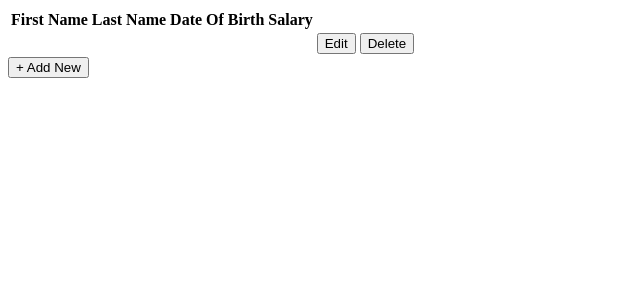
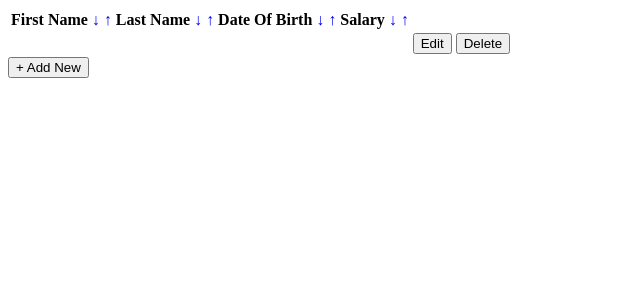
Before and after one commit to BrusselSprout333/mvc-project, a PHP site: page /index.php?sort_column=first_name&sort_method=asc in a window 1280 px wide. Shown: the top 300 px of the page, without its empty margins (0-640 px from the left). Run offline with PHP 8.4, Linux system fonts and the light colour scheme; data that the repository does not hold is empty.

Commit message:
sort added

```diff
--- a/App/Models/EmployeeModel.php
+++ b/App/Models/EmployeeModel.php
@@ -6,7 +6,11 @@ class EmployeeModel extends model
 {
     static function view($db): array
     {
-        $query = $db -> select();
+        if(empty($_GET['sort_column'])) {
+            $_GET['sort_column'] = 'first_name';
+            $_GET['sort_method'] = 'asc';
+        }
+        $query = $db -> select($_GET['sort_column'], strtoupper($_GET['sort_method']));
         $arr = [];
         $query -> execute();
         while($row = $query->fetch(PDO::FETCH_OBJ)) {
--- a/App/Views/ViewTemplateStart.php
+++ b/App/Views/ViewTemplateStart.php
@@ -1,7 +1,19 @@
 <table>
     <tr>
-        <th>First Name</th>
-        <th>Last Name</th>
-        <th>Date Of Birth</th>
-        <th>Salary</th>
+        <th>First Name
+            <a href = "index.php?sort_column=first_name&sort_method=asc" style="text-decoration: none">&#8595;</a>
+            <a href = "index.php?sort_column=first_name&sort_method=desc" style="text-decoration: none">&#8593;</a>
+        </th>
+        <th>Last Name
+            <a href = "index.php?sort_column=last_name&sort_method=asc" style="text-decoration: none">&#8595;</a>
+            <a href = "index.php?sort_column=last_name&sort_method=desc" style="text-decoration: none">&#8593;</a>
+        </th>
+        <th>Date Of Birth
+            <a href = "index.php?sort_column=date_of_birth&sort_method=asc" style="text-decoration: none">&#8595;</a>
+            <a href = "index.php?sort_column=date_of_birth&sort_method=desc" style="text-decoration: none">&#8593;</a>
+        </th>
+        <th>Salary
+            <a href = "index.php?sort_column=salary&sort_method=asc" style="text-decoration: none">&#8595;</a>
+            <a href = "index.php?sort_column=salary&sort_method=desc" style="text-decoration: none">&#8593;</a>
+        </th>
     </tr>
--- a/framework/database/database.php
+++ b/framework/database/database.php
@@ -8,9 +8,9 @@ class database
     {
         $this->pdo = new PDO($dsn, $user, $pass);
     }
-    public function select()
+    public function select($column, $method)
     {
-        return $this -> pdo -> prepare('SELECT * FROM `employees` ORDER BY `first_name` ASC');
+        return $this -> pdo -> prepare('SELECT * FROM `employees` ORDER BY `'.$column.'` '.$method);
     }
     public function insert()
     {
```
